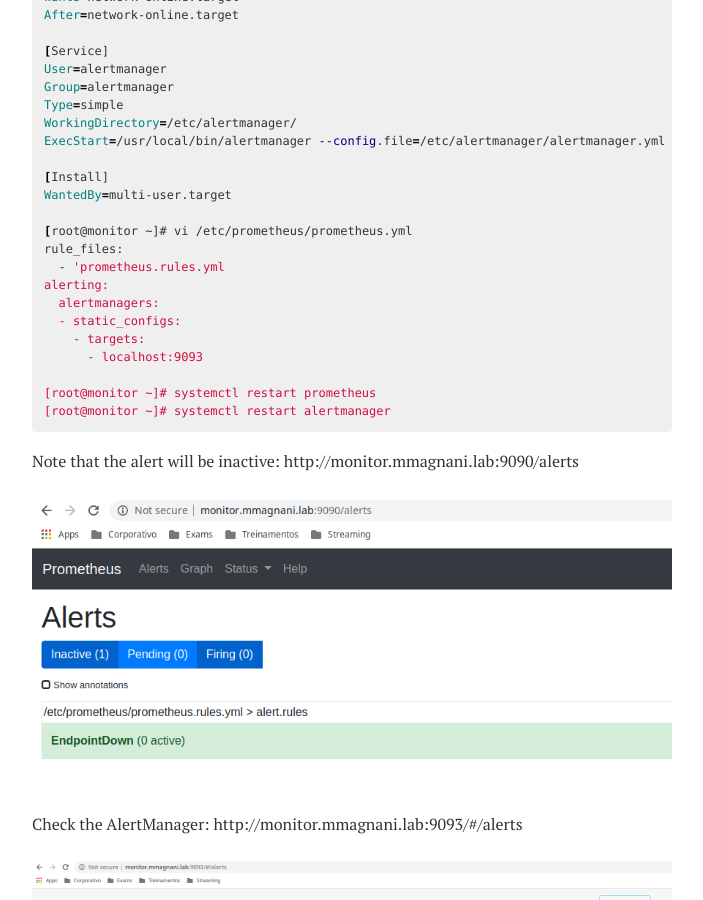
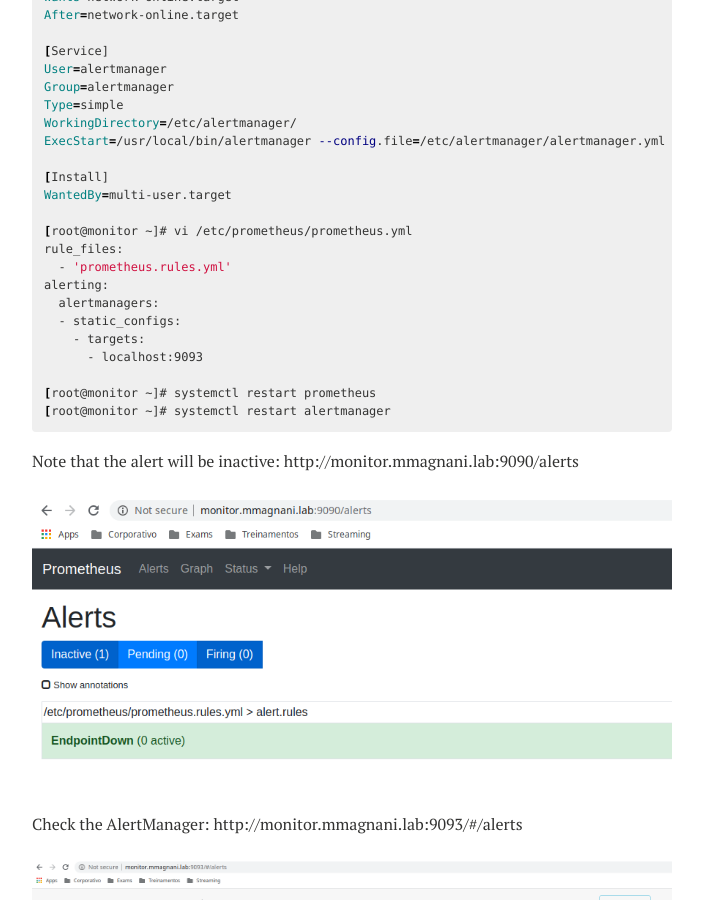
Before and after one commit to msmagnanijr/msmagnanijr.github.io, a Jekyll site: the page built from _posts/2019-12-23-wildfly-ha-4.md, in a window 1280 px wide and 900 px high, scrolled down 8045 px. Shown: the whole window, without its empty margins (288-991 px from the left). Built offline with Jekyll 4.4.1, drawn with Linux system fonts in a browser that asks for light colours; nearby versions of some CDN libraries; comment, search, counter and statistics services are not loaded.

```diff
--- a/_posts/2019-12-23-wildfly-ha-4.md
+++ b/_posts/2019-12-23-wildfly-ha-4.md
@@ -363,7 +363,7 @@ WantedBy=multi-user.target
 
 [root@monitor ~]# vi /etc/prometheus/prometheus.yml
 rule_files:
-  - 'prometheus.rules.yml
+  - 'prometheus.rules.yml'
 alerting:
   alertmanagers:
   - static_configs:
```
